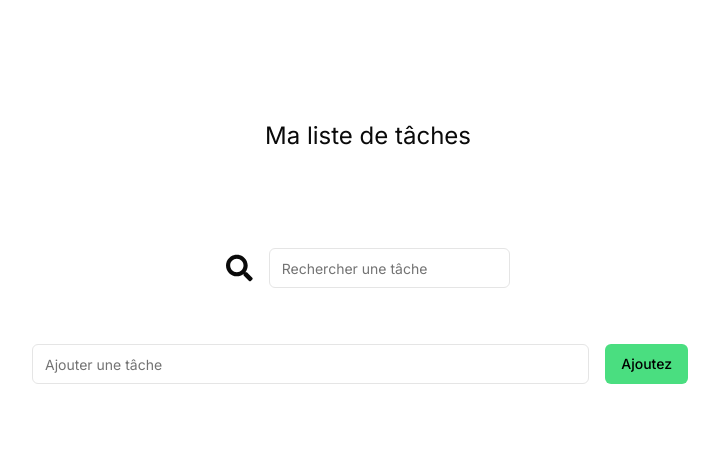
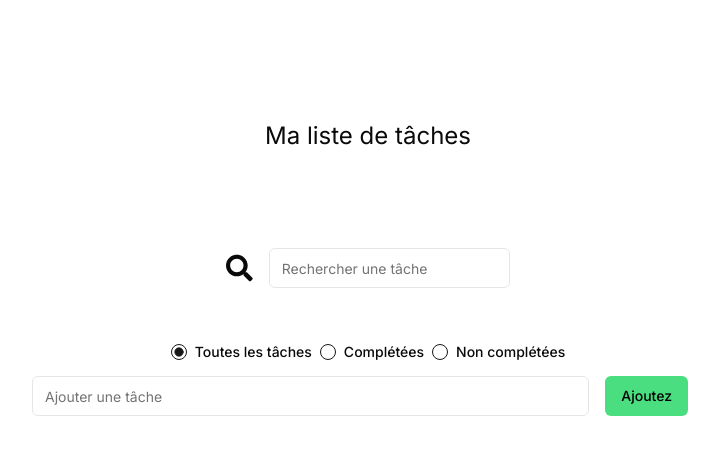
Before and after one commit to CedraCN04/todolist, a Next.js app: page / in a window 1280 px wide. Shown: the top 454 px of the page, without its empty margins (272-991 px from the left). Built offline with nearby package versions, Linux system fonts and the light colour scheme.

Commit message:
Ajout des filtres

```diff
--- a/app/page.tsx
+++ b/app/page.tsx
@@ -2,6 +2,8 @@
 
 import { Button } from "@/components/ui/button";
 import { Input } from "@/components/ui/input";
+import { Label } from "@/components/ui/label";
+import { RadioGroup, RadioGroupItem } from "@/components/ui/radio-group";
 import { cn } from "@/lib/utils";
 import React, { useState } from "react";
 import { FaSearch } from "react-icons/fa";
@@ -14,22 +16,23 @@
   done: boolean;
 };
 
-// rechercher par le nom
-// créer un input pour rechercher le nom
-// créer un état pour l'input de recherche
-// récupérer les informations de l'input puis les stocker dans l'état
-// créer une fonction qui gère le déclenchement de la recherche et retire du DOM les tâches qui ne correspondent pas à cette recherche
-
-// fonction de recherche: filtrer mes tâches, si le titre de la tâche contient la valeur de l'input, alors je la garde, sinon je la retire
-
-// afficher les todos suivant des critères =>  tout | complété | non completé
-
 export default function Home() {
   const [title, setTitle] = useState("");
   const [currentTaskId, setCurrentTaskId] = useState<string | null>(null);
   const [tasks, setTasks] = useState<Task[]>([]);
   const [editTitle, setEditTitle] = useState("");
   const [searchTerm, setSearchTerm] = useState("");
+  const [filter, setFilter] = useState("all");
+
+  const filterTasks = (task: Task) => {
+    if (filter === "completed") {
+      return task.done;
+    }
+    if (filter === "no-completed") {
+      return !task.done;
+    }
+    return task;
+  };
 
   const removeTask = (id: string) => {
     const newTasks = tasks.filter((task) => task.id !== id);
@@ -85,6 +88,18 @@
           onChange={(e) => setSearchTerm(e.target.value)}
         />
       </div>
+      <RadioGroup
+        defaultValue="all"
+        className="flex flex-row justify-between gap-2 items-center"
+        onClick={(e) => setFilter((e.target as HTMLInputElement).value)}
+      >
+        <RadioGroupItem value="all" id="all" />
+        <Label htmlFor="all">Toutes les tâches</Label>
+        <RadioGroupItem value="completed" id="completed" />
+        <Label htmlFor="completed">Complétées</Label>
+        <RadioGroupItem value="no-completed" id="no-completed" />
+        <Label htmlFor="no-completed">Non complétées</Label>
+      </RadioGroup>
       <form
         className="flex flex-row items-center justify-around w-3/5"
         onSubmit={addTask}
@@ -100,6 +115,7 @@
       </form>
       <ul className="w-3/5 my-10 flex flex-col items-center gap-4">
         {tasks
+          .filter(filterTasks)
           .filter((task) => task.title.toLowerCase().includes(searchTerm))
           .map((task, id) => (
             <li
--- /dev/null
+++ b/components/ui/radio-group.tsx
@@ -0,0 +1,44 @@
+"use client"
+
+import * as React from "react"
+import * as RadioGroupPrimitive from "@radix-ui/react-radio-group"
+import { Circle } from "lucide-react"
+
+import { cn } from "@/lib/utils"
+
+const RadioGroup = React.forwardRef<
+  React.ElementRef<typeof RadioGroupPrimitive.Root>,
+  React.ComponentPropsWithoutRef<typeof RadioGroupPrimitive.Root>
+>(({ className, ...props }, ref) => {
+  return (
+    <RadioGroupPrimitive.Root
+      className={cn("grid gap-2", className)}
+      {...props}
+      ref={ref}
+    />
+  )
+})
+RadioGroup.displayName = RadioGroupPrimitive.Root.displayName
+
+const RadioGroupItem = React.forwardRef<
+  React.ElementRef<typeof RadioGroupPrimitive.Item>,
+  React.ComponentPropsWithoutRef<typeof RadioGroupPrimitive.Item>
+>(({ className, ...props }, ref) => {
+  return (
+    <RadioGroupPrimitive.Item
+      ref={ref}
+      className={cn(
+        "aspect-square h-4 w-4 rounded-full border border-primary text-primary ring-offset-background focus:outline-none focus-visible:ring-2 focus-visible:ring-ring focus-visible:ring-offset-2 disabled:cursor-not-allowed disabled:opacity-50",
+        className
+      )}
+      {...props}
+    >
+      <RadioGroupPrimitive.Indicator className="flex items-center justify-center">
+        <Circle className="h-2.5 w-2.5 fill-current text-current" />
+      </RadioGroupPrimitive.Indicator>
+    </RadioGroupPrimitive.Item>
+  )
+})
+RadioGroupItem.displayName = RadioGroupPrimitive.Item.displayName
+
+export { RadioGroup, RadioGroupItem }
--- a/package.json
+++ b/package.json
@@ -12,6 +12,7 @@
     "@radix-ui/react-checkbox": "^1.0.4",
     "@radix-ui/react-dialog": "^1.0.5",
     "@radix-ui/react-label": "^2.0.2",
+    "@radix-ui/react-radio-group": "^1.1.3",
     "@radix-ui/react-slot": "^1.0.2",
     "class-variance-authority": "^0.7.0",
     "clsx": "^2.1.0",
```
Also changed, not shown: 1 other file (tests, documents, lock files or other folders).
